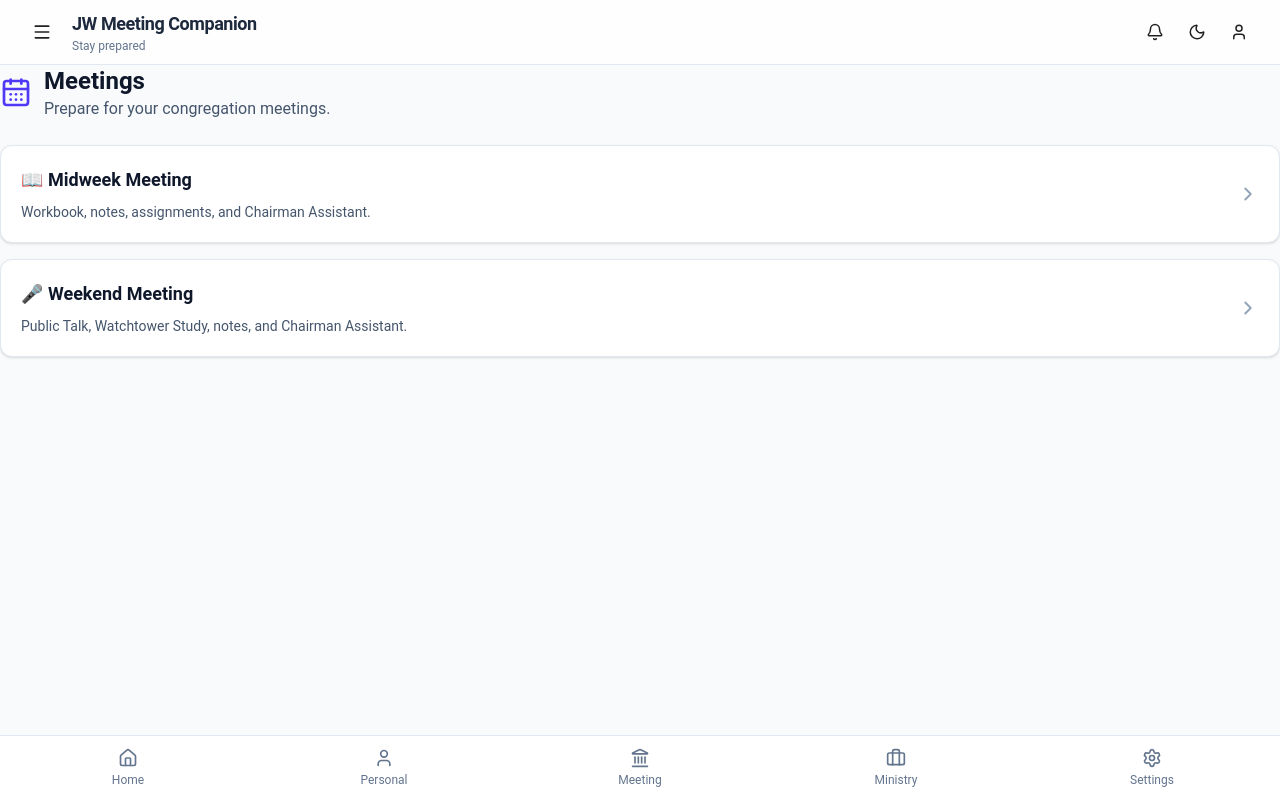
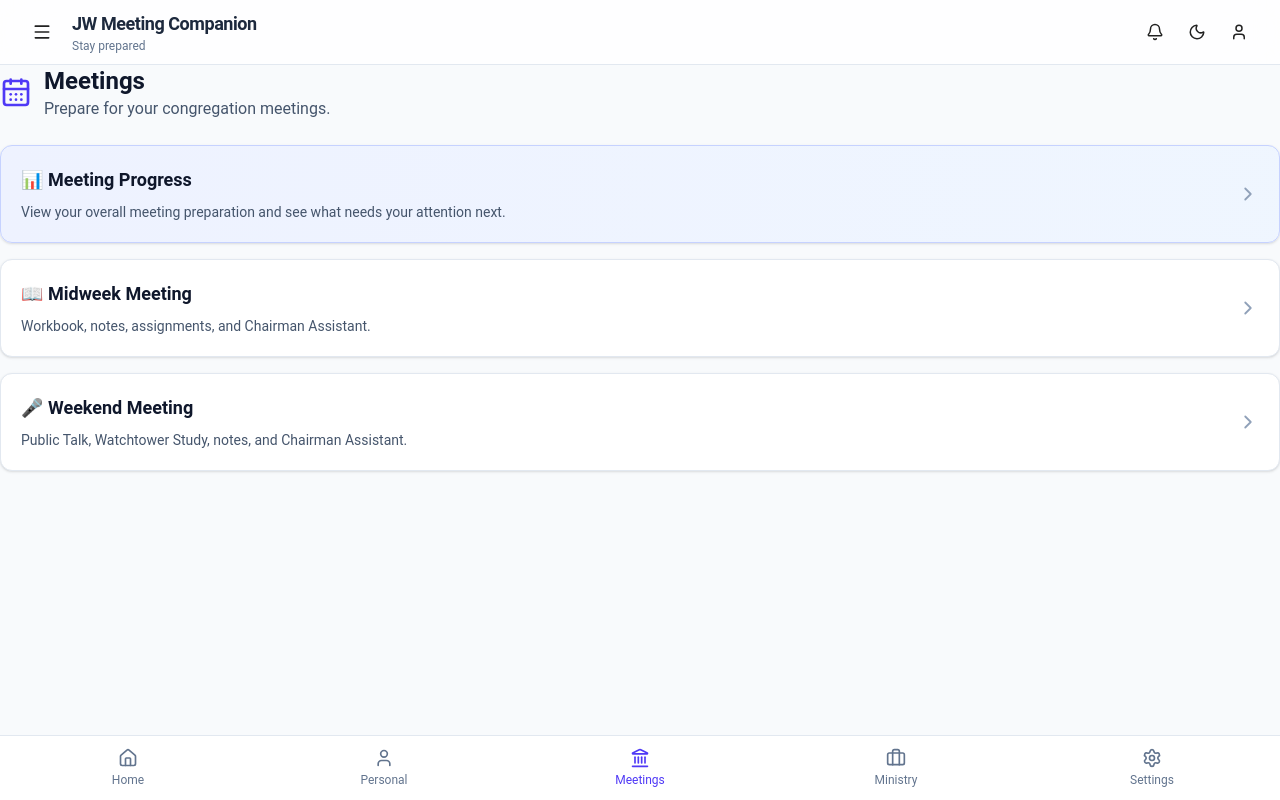
Before and after one commit to kadamsandesh28-star/jw-meeting-companion, a React (Vite) app: page /meetings in a window 1280 px wide. Built offline with nearby package versions, Linux system fonts and the light colour scheme.

Commit message:
fix: correct Meetings navigation route

```diff
--- a/src/components/layout/BottomNav.tsx
+++ b/src/components/layout/BottomNav.tsx
@@ -10,7 +10,7 @@
 const items = [
   { to: "/", icon: Home, label: "Home" },
   { to: "/personal", icon: User, label: "Personal" },
-  { to: "/meeting", icon: Landmark, label: "Meeting" },
+  { to: "/meetings", icon: Landmark, label: "Meetings" },
   { to: "/ministry", icon: Briefcase, label: "Ministry" },
   { to: "/settings", icon: SettingsIcon, label: "Settings" },
 ];
@@ -19,26 +19,22 @@
   return (
     <nav className="fixed bottom-0 left-0 right-0 border-t border-slate-200 bg-white/90 backdrop-blur-xl dark:border-slate-700 dark:bg-slate-900/90">
       <div className="grid grid-cols-5">
-        {items.map((item) => {
-          const Icon = item.icon;
-
-          return (
+        {items.map(({ to, icon: Icon, label }) => (
           <NavLink
-              key={item.to}
-              to={item.to}
+            key={to}
+            to={to}
             className={({ isActive }) =>
-                `flex flex-col items-center py-3 transition ${
+              `flex flex-col items-center justify-center py-3 text-xs transition-colors ${
                 isActive
                   ? "text-indigo-600"
-                    : "text-slate-500 hover:text-indigo-500"
+                  : "text-slate-500 hover:text-indigo-500 dark:text-slate-400"
               }`
             }
           >
-              <Icon size={20} />
-              <span className="mt-1 text-xs">{item.label}</span>
+            <Icon className="mb-1 h-5 w-5" />
+            <span>{label}</span>
           </NavLink>
-          );
-        })}
+        ))}
       </div>
     </nav>
   );
--- a/src/pages/meetings/Meetings.tsx
+++ b/src/pages/meetings/Meetings.tsx
@@ -11,6 +11,7 @@
             <h1 className="text-2xl font-bold text-slate-900 dark:text-white">
               Meetings
             </h1>
+
             <p className="text-slate-600 dark:text-slate-400">
               Prepare for your congregation meetings.
             </p>
@@ -19,6 +20,29 @@
       </header>
 
       <div className="space-y-4">
+        <Link
+          to="/meetings/progress"
+          className="block rounded-xl border border-indigo-200 bg-gradient-to-r from-indigo-50 to-blue-50 p-5 shadow-sm transition hover:border-indigo-400 hover:shadow-md dark:border-indigo-700 dark:from-slate-800 dark:to-slate-900"
+        >
+          <div className="flex items-center justify-between">
+            <div>
+              <h2 className="text-lg font-semibold text-slate-900 dark:text-white">
+                📊 Meeting Progress
+              </h2>
+
+              <p className="mt-2 text-sm text-slate-600 dark:text-slate-400">
+                View your overall meeting preparation and see what needs your
+                attention next.
+              </p>
+            </div>
+
+            <ChevronRight
+              size={22}
+              className="text-slate-400 dark:text-slate-500"
+            />
+          </div>
+        </Link>
+
         <Link
           to="/meetings/midweek"
           className="block rounded-xl border border-slate-200 bg-white p-5 shadow-sm transition hover:border-indigo-300 hover:shadow-md dark:border-slate-700 dark:bg-slate-800"
--- a/src/services/plannerService.ts
+++ b/src/services/plannerService.ts
@@ -29,9 +29,16 @@
   }
 
   try {
-    return JSON.parse(saved);
+    const parsed = JSON.parse(saved);
+
+    // Ensure the parsed data is an array
+    if (!Array.isArray(parsed)) {
+      throw new Error("Planner data is not an array.");
+    }
+
+    return parsed as PlannerAssignment[];
   } catch {
-    // Corrupt storage - reset to defaults
+    // Corrupt or invalid storage - reset to defaults
     const initialPlanner = plannerSeed.map((item) => ({
       ...item,
     }));
```
Lines whose indentation alone changed are shown as unchanged.
